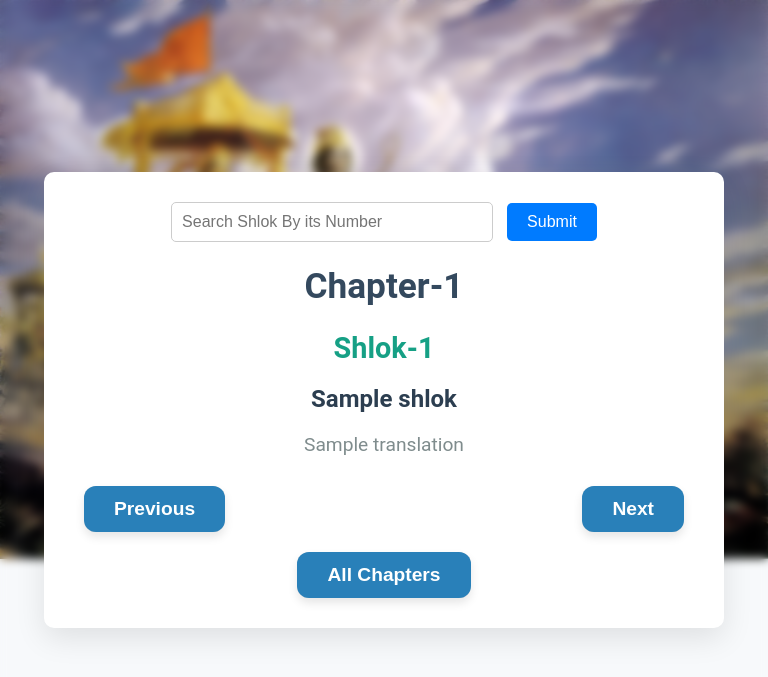
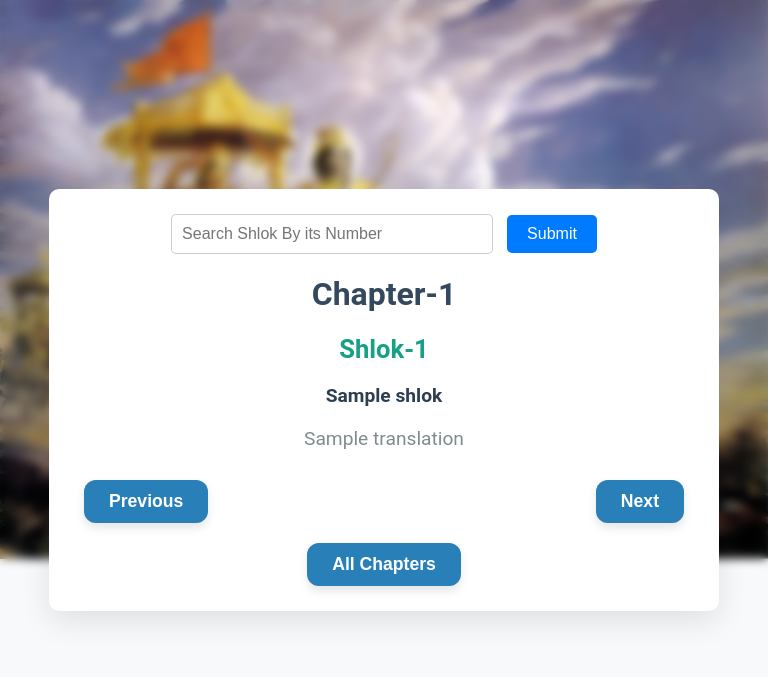
Before and after one commit to PremPatel1010/Bhagavad-Gita, a Node project: template views/card.ejs in a window 768 px wide. Shown: the top 677 px of the page. Run offline with Node 20 templates, Linux system fonts and the light colour scheme; the template is opened without the code that fills it: most values are stand-ins (such as "Sample title", 1, 10 or a date in 2020).

Commit message:
responsive added

```diff
--- a/public/card.css
+++ b/public/card.css
@@ -146,8 +146,52 @@ h2 {
     flex-direction: column;
     gap: 10px;
   }
+
+  .container form input[type="text"] {
+    width: 100%;
+    margin-bottom: 10px;
+  }
+
+  .container form input[type="submit"] {
+    width: 100%;
+  }
 }
 
+/* Tablet Responsiveness */
+@media (min-width: 601px) and (max-width: 1024px) {
+  .container {
+    padding: 25px 35px;
+  }
+
+  h1 {
+    font-size: 2rem;
+  }
+
+  h2 {
+    font-size: 1.6rem;
+  }
+
+  .shlok, .translation {
+    font-size: 1.2rem;
+  }
+
+  .pushable .front {
+    font-size: 1.1rem;
+    padding: 11px 25px;
+  }
+
+  .btns {
+    gap: 15px;
+  }
+
+  .container form input[type="text"] {
+    width: 80%;
+  }
+
+  .container form input[type="submit"] {
+    width: auto;
+  }
+}
 
 /* Style for the search input */
 .container form input[type="text"] {
```
